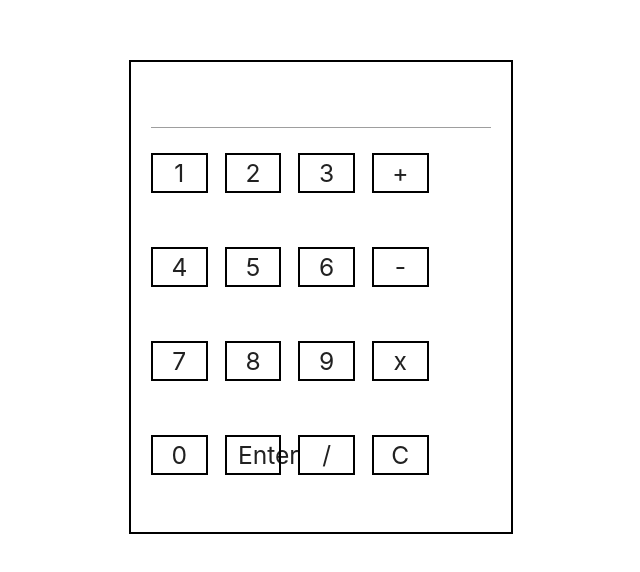
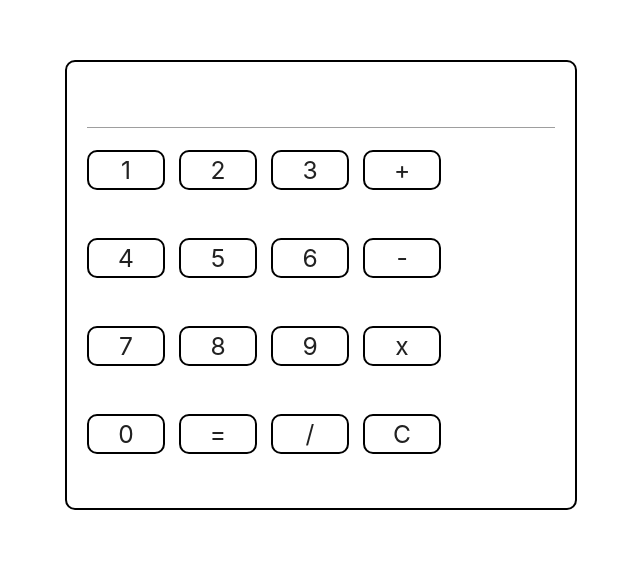
Before and after one commit to chrishampel88/calculadora, a plain HTML site: page index.html in a window 1280 px wide. Shown: the part 132-704 px from the top of the page, without its empty margins (319-959 px from the left). Drawn offline with nearby package versions, Linux system fonts and the light colour scheme.

Commit message:
mejorando estilos y funcionamiento

```diff
--- a/index.html
+++ b/index.html
@@ -34,7 +34,7 @@
             </div>
             <div class="row">
                 <div  class="col m2 btn1" onclick='boton(0)'><h5 >0</h5></div>
-                <div  class="col m2 btn1" onclick="calcular('enter')"><h5 >Enter</h5></div>
+                <div  class="col m2 btn1" onclick="calcular('enter')"><h5 >=</h5></div>
                 <div  class="col m2 btn1" onclick='boton("/")'><h5 >/</h5></div>
                 <div  class="col m2 btn1" onclick="limpiar('limpiar')"><h5 >C</h5></div>
             </div>
--- a/script.js
+++ b/script.js
@@ -1,10 +1,13 @@
 
 let cuenta = '';
 function boton(number){
-    console.log('aprete',number);
+    const operadores = ['+', '-', 'x', '/'];
+    const ultimo = cuenta[cuenta.length - 1];
 
-    cuenta += number
-
+    if ( operadores.includes(number) && operadores.includes(ultimo)) {
+        return;
+    }
+      cuenta += number;
     $('#resultado').val(cuenta);
 }
 
@@ -12,6 +15,7 @@ function calcular(){
 
     let resultado = eval(cuenta);
     $('#resultado').val(resultado);
+    cuenta=resultado
 }
 
 function limpiar(){
--- a/style.css
+++ b/style.css
@@ -1,20 +1,22 @@
 .body{
-    margin: 15% 35%
+    margin: 15% 30%
 
 }
 
 .btn1{
-    margin: 5%;
+    margin: 3%;
     border:solid black 2px;
-    width: 50px;
+    width: 70px;
     height: 40px;
     text-align: center;
     cursor: pointer;
+    border-radius: 10px;
 }
 
 .borderCalcu{
     border:solid black 2px;
     padding: 20px;
+     border-radius: 10px;
 }
 
 h5{
```
